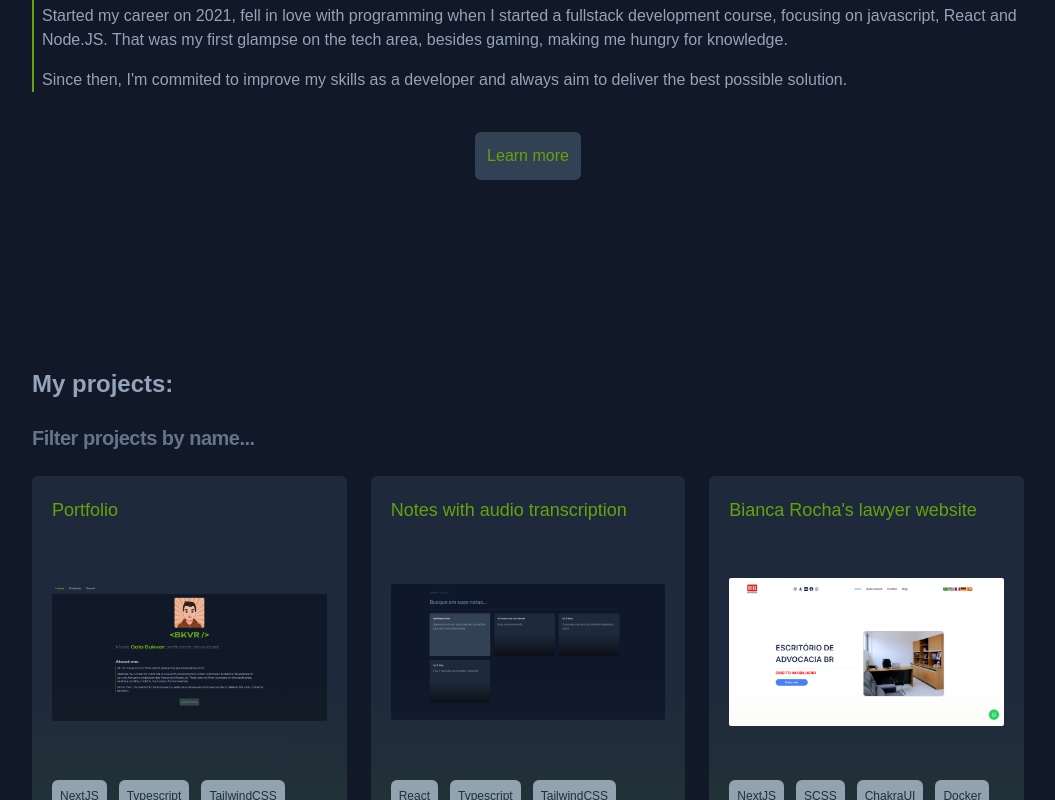
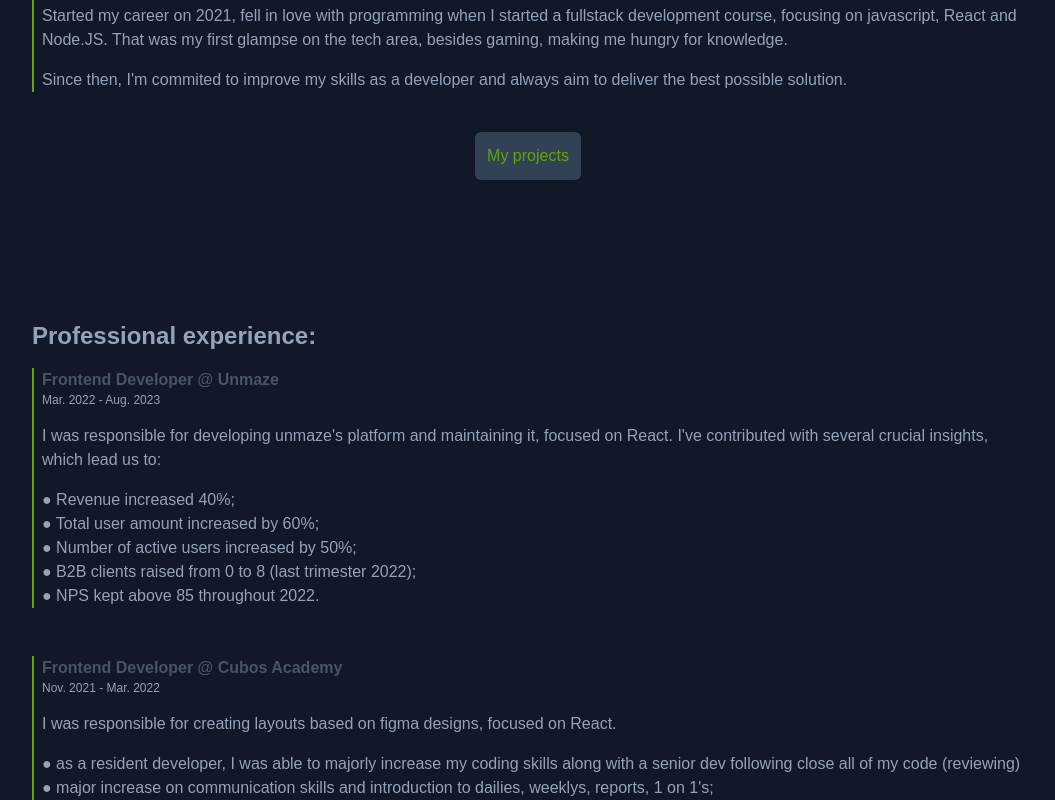
Before and after one commit to caiobukvar/bkvr-dev, a Next.js app: page / in a window 1280 px wide. Shown: the part 600-1400 px from the top of the page, without its empty margins (112-1167 px from the left). Built offline with nearby package versions, Linux system fonts and the light colour scheme; a web font is replaced by a local one.

Commit message:
feat: work experience section

```diff
--- a/src/app/components/About/index.tsx
+++ b/src/app/components/About/index.tsx
@@ -1,8 +1,10 @@
 /* eslint-disable react/no-unescaped-entities */
+
+import Image from "next/image";
 
 export default function About() {
   return (
-    <div className="flex flex-col max-w-screen-lg gap-16 p-4 animate-slide-in-left">
+    <div className="flex flex-col w-full max-w-screen-lg gap-16 p-4 animate-slide-in-left">
       <h1 className="text-slate-600 text-3xl">
         Meet <span className="text-lime-600 font-bold">Caio Bukvar</span>,
         software developer.
--- /dev/null
+++ b/src/app/components/Experience/index.tsx
@@ -0,0 +1,54 @@
+/* eslint-disable react/no-unescaped-entities */
+export default function Experience() {
+  return (
+    <div className="flex flex-col w-full max-w-screen-lg gap-4 p-4">
+      <h3 className="text-2xl font-bold">Professional experience:</h3>
+      <div className="flex flex-col gap-12">
+        <div className="flex flex-col gap-4 border-l-2 border-lime-600 pl-2">
+          <div className="flex flex-col">
+            <h2 className="text-slate-600 font-bold">
+              Frontend Developer @ Unmaze
+            </h2>
+            <p className="text-xs">Mar. 2022 - Aug. 2023</p>
+          </div>
+          <p>
+            I was responsible for developing unmaze's platform and maintaining
+            it, focused on React. I've contributed with several crucial
+            insights, which lead us to:
+          </p>
+          <ul>
+            <li>● Revenue increased 40%; </li>
+            <li>● Total user amount increased by 60%;</li>
+            <li>● Number of active users increased by 50%;</li>
+            <li>● B2B clients raised from 0 to 8 (last trimester 2022);</li>
+            <li>● NPS kept above 85 throughout 2022.</li>
+          </ul>
+        </div>
+
+        <div className="flex flex-col gap-4 border-l-2 border-lime-600 pl-2">
+          <div className="flex flex-col">
+            <h2 className="text-slate-600 font-bold">
+              Frontend Developer @ Cubos Academy
+            </h2>
+            <p className="text-xs">Nov. 2021 - Mar. 2022</p>
+          </div>
+          <p>
+            I was responsible for creating layouts based on figma designs,
+            focused on React.
+          </p>
+          <ul>
+            <li>
+              ● as a resident developer, I was able to majorly increase my
+              coding skills along with a senior dev following close all of my
+              code (reviewing){" "}
+            </li>
+            <li>
+              ● major increase on communication skills and introduction to
+              dailies, weeklys, reports, 1 on 1's;
+            </li>
+          </ul>
+        </div>
+      </div>
+    </div>
+  );
+}
--- a/src/app/components/Socials/index.tsx
+++ b/src/app/components/Socials/index.tsx
@@ -5,11 +5,11 @@ import Link from "next/link";
 
 export default function Socials() {
   return (
-    <div className="flex flex-col w-full max-w-screen-lg p-4 gap-6 mt-12">
-      <h3 className="text-2xl font-bold">Want to know more?</h3>
-      <p className="text-xl font-bold text-slate-600">Find me on</p>
+    <div className="flex flex-col w-full max-w-screen-lg p-4 gap-16 mt-12">
+      <div className="flex flex-col gap-6">
+        <h3 className="text-2xl font-bold">Want to know more?</h3>
+        <p className="text-xl font-bold text-slate-600">Find me on</p>
 
-      <div className="flex flex-col gap-6">
         <Link
           href="https://github.com/caiobukvar"
           className="flex gap-4 items-center"
@@ -29,6 +29,21 @@ export default function Socials() {
           Linkedin
         </Link>
       </div>
+
+      <form className="flex flex-col gap-6">
+        <p className="text-xl font-bold text-slate-600">
+          Or send me an e-mail:{" "}
+        </p>
+        <textarea
+          placeholder="Insert e-mail content..."
+          // value={filter}
+          // onChange={(e) => setFilter(e.target.value)}
+          className="bg-slate-800 rounded-md p-2 text-md font-semibold tracking-tight text-slate-400 placeholder:text-slate-w-48 text-center0 outline-none min-h-[200px] hover:ring-2 hover:ring-lime-600 focus-visible:ring-2 focus-visible:ring-lime-600"
+        />
+        <button className="w-[150px] bg-slate-700 hover:bg-slate-600 outline-none hover:ring-2 hover:ring-lime-600 hover:underline text-lime-600 text-md rounded-md p-3 focus-visible:ring-2 focus-visible:ring-lime-600">
+          Send e-mail
+        </button>
+      </form>
     </div>
   );
 }
--- a/src/app/page.tsx
+++ b/src/app/page.tsx
@@ -4,6 +4,7 @@ import ProjectsSummary from "./components/ProjectsSummary";
 import Avatar from "/public/AvatarMaker.svg";
 import Link from "next/link";
 import Socials from "./components/Socials";
+import Experience from "./components/Experience";
 
 export default function Home() {
   return (
@@ -23,8 +24,15 @@ export default function Home() {
           href="#projects"
           className="bg-slate-700 hover:bg-slate-600 outline-none hover:ring-2 hover:ring-lime-600 hover:underline text-lime-600 text-md rounded-md p-3 animate-slide-in-left focus-visible:ring-2 focus-visible:ring-lime-600"
         >
-          Learn more
+          My projects
         </Link>
+      </section>
+
+      <section
+        className="flex flex-col min-h-screen items-center p-6 gap-6"
+        id="experience"
+      >
+        <Experience />
       </section>
 
       <section
```
